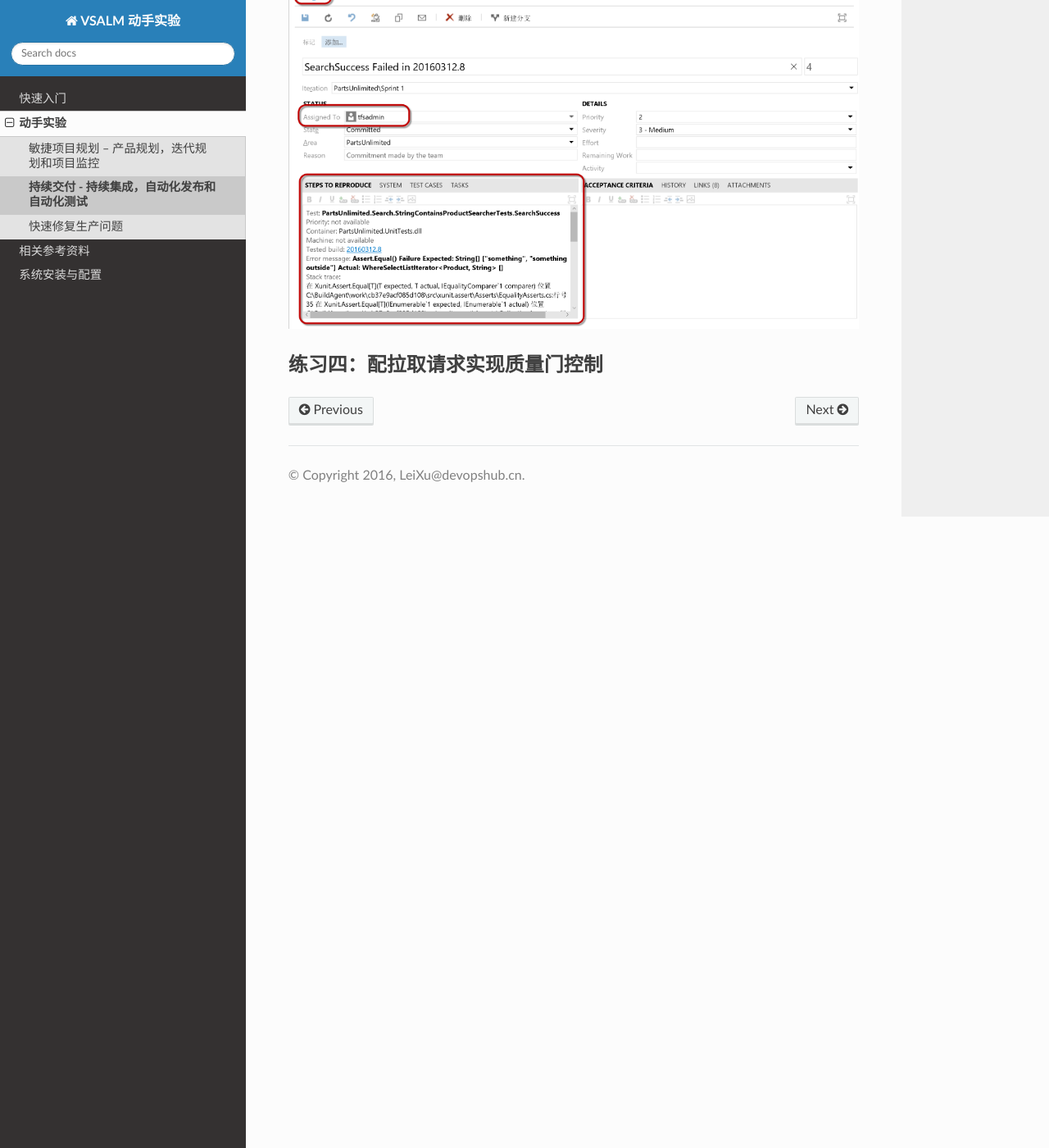
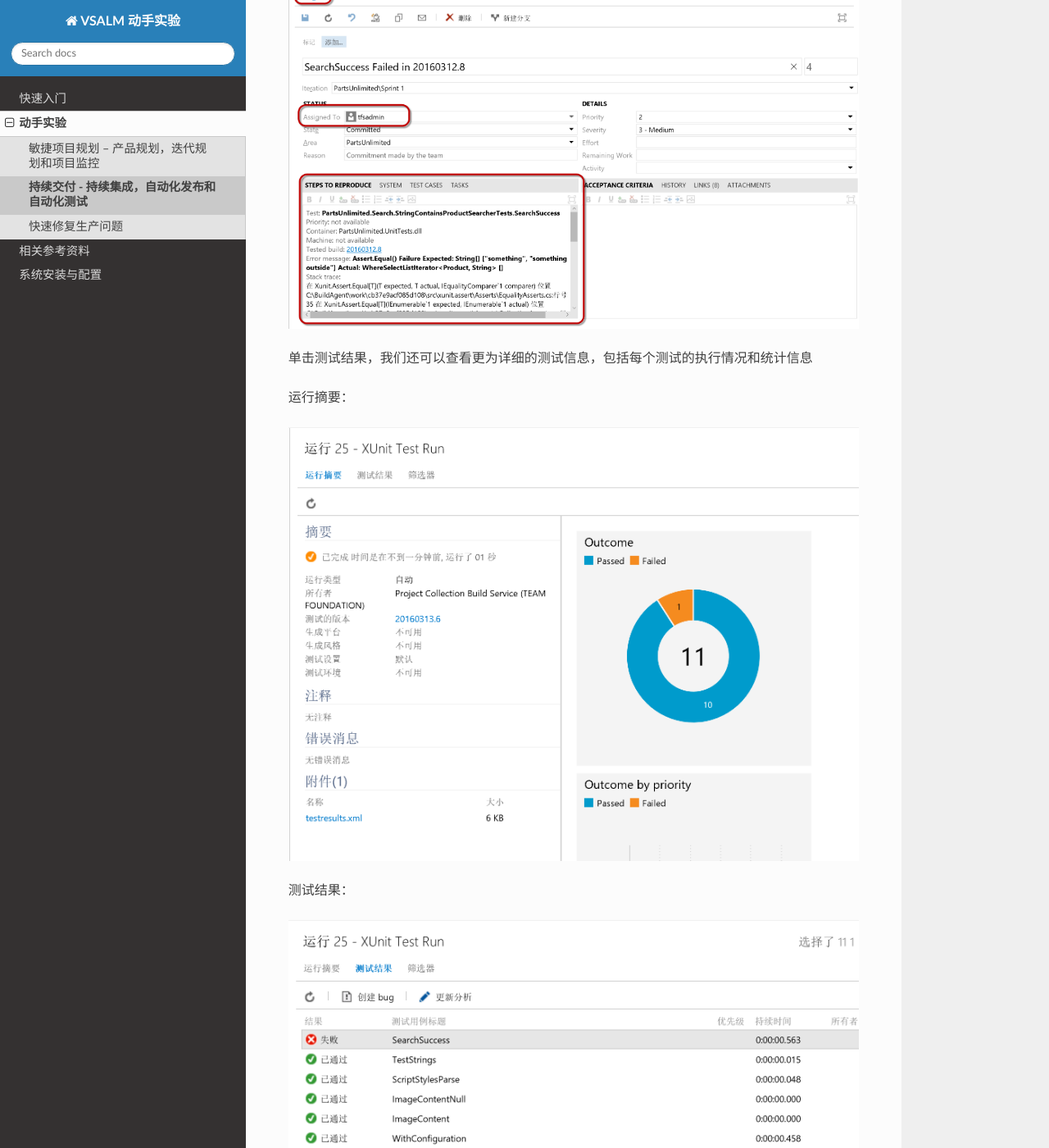
Before and after one commit to ups216/vsalm-hols, a Sphinx documentation site: the page built from docs/labs/continues-delivery.rst, in a window 1280 px wide and 1400 px high, scrolled down 27647 px. Shown: the whole window at 82% size. Built offline with Sphinx 7.4.7 and the Read the Docs theme 2.0.0, drawn with Linux system fonts in a browser that asks for light colours; the version number could not be read and is left out.

Commit message:
prove reading

```diff
--- a/docs/labs/continues-delivery.rst
+++ b/docs/labs/continues-delivery.rst
@@ -398,6 +398,15 @@
 
 .. figure:: images/CI-Exercise-3-testing-generatedbug.png
 
+单击测试结果，我们还可以查看更为详细的测试信息，包括每个测试的执行情况和统计信息
+
+运行摘要：
+
+.. figure:: images/CI-Exercise-3-testing-viewresult-2.png
+
+测试结果：
+
+.. figure:: images/CI-Exercise-3-testing-viewresult-3.png
 
 练习四：配拉取请求实现质量门控制
 ~~~~~~~~~~~~~~~~~~~~~~~~~~~~~~~~~~~~~
```
Also changed, not shown: docs/labs/images/CI-Exercise-3-testing-viewresult-2.png (added), docs/labs/images/CI-Exercise-3-testing-viewresult-3.png (added).
